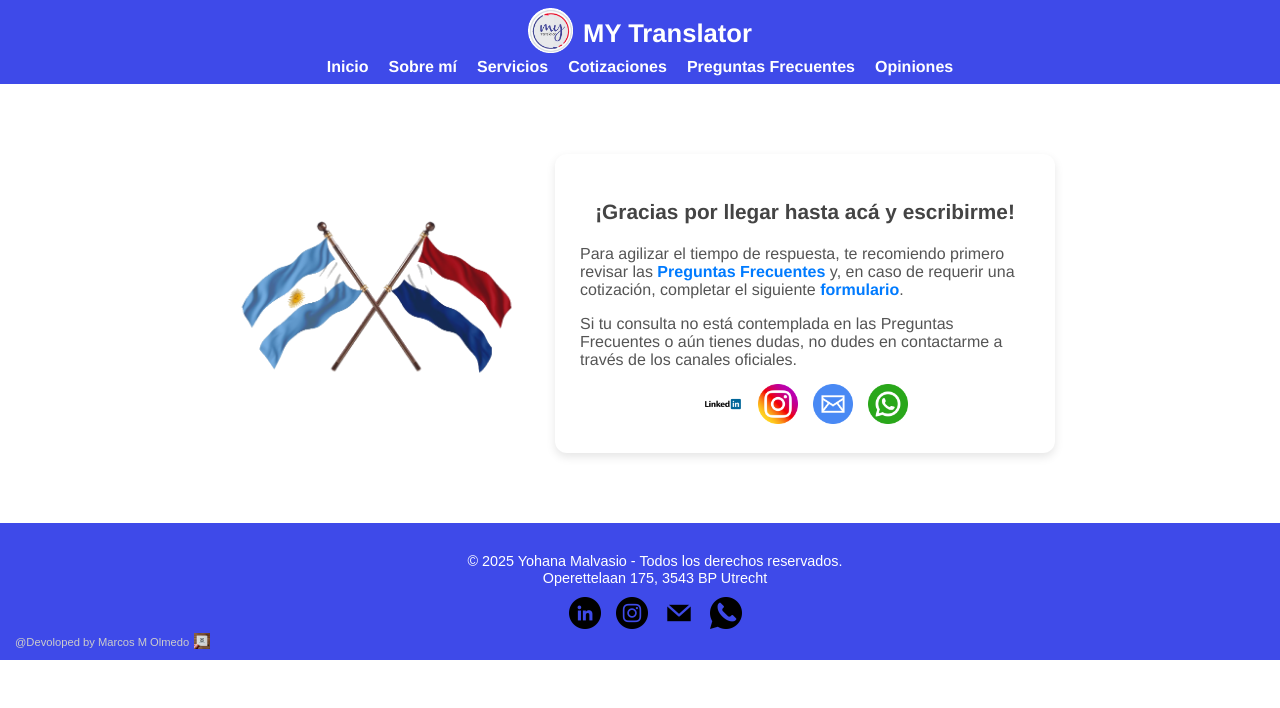
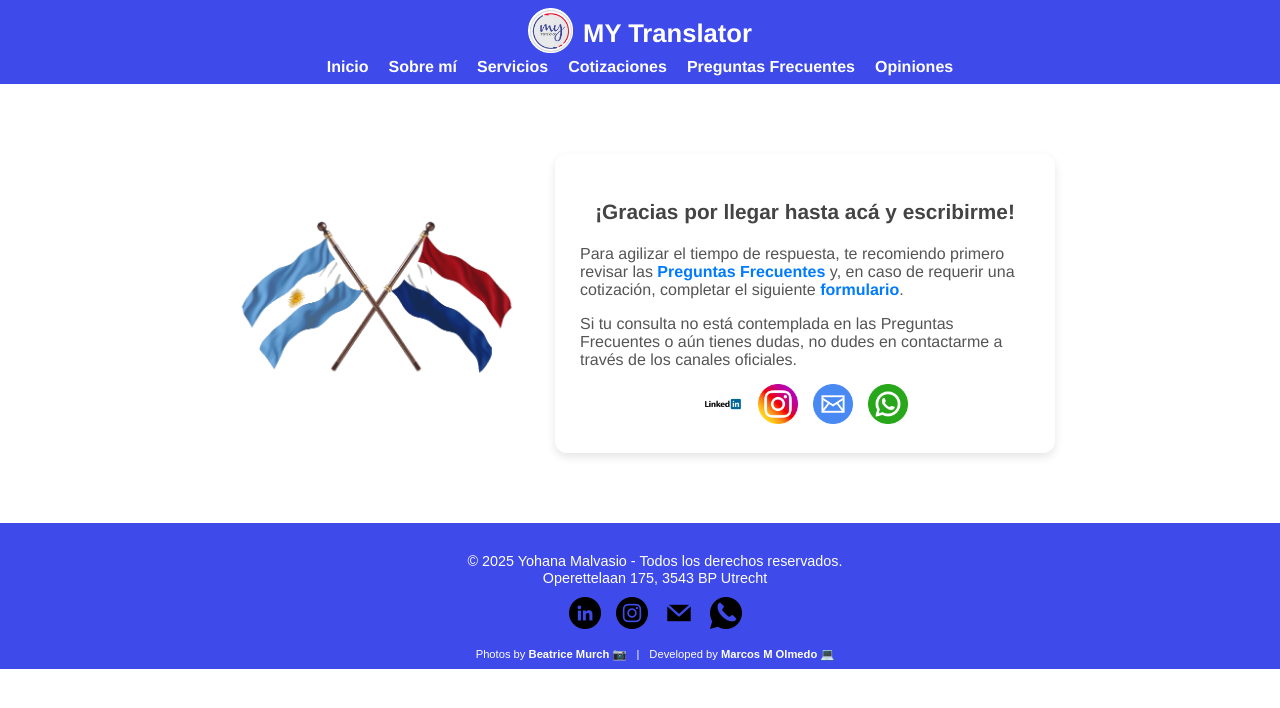
Before and after one commit to MarcosMolmedo/My-Translator, a React (Vite) app: page /contacto in a window 1280 px wide. Shown: the top 708 px of the page. Built offline with nearby package versions, Linux system fonts and the light colour scheme.

Commit message:
Unifica estilo de enlaces en developer-seal, elimina subrayado, corrige visibilidad y añade padding superior

```diff
--- a/src/Styles/Footer.css
+++ b/src/Styles/Footer.css
@@ -56,23 +56,25 @@
 }
 
 /* 🔹 Sello del desarrollador */
+
+/* 🔹 Contenedor general con espaciado */
 .developer-seal {
-  font-size: 0.7rem;
-  color: #cccccc;
-  display: flex;
-  align-items: center;
-  gap: 5px;
-}
-.developer-seal img {
-  width: 16px;  /* Ajusta el tamaño de la imagen */
-  height: 16px; /* Mantiene la proporción */
-  transition: transform 0.3s ease, opacity 0.3s ease;
+  padding-top: 15px; /* ✅ esto separa todo del contenido superior */
 }
 
-.developer-seal img:hover {
-  transform: scale(1.2); /* Efecto de hover */
-  opacity: 0.9;
+/* 🔹 Estilos de los enlaces del sello */
+.developer-seal a {
+  color: white;
+  text-decoration: none;
+  font-weight: bold;
 }
+
+.developer-seal a:hover {
+  color: #cccccc;
+  text-decoration: underline;
+}
+
+
 
 /* 🔹 Ajustes para pantallas pequeñas */
 @media (max-width: 426px) {
--- a/src/components/Footer.jsx
+++ b/src/components/Footer.jsx
@@ -35,11 +35,33 @@
           </li>
         </ul>
         <div className="developer-seal">
-          <span>@Devoloped by Marcos M Olmedo</span>
-          <a href="https://www.linkedin.com/in/marcos-manuel-olmedo/" target="_blank" rel="noopener noreferrer">
-            <img src={MarcosLogo} alt="Logo Marcos M Olmedo" />
-          </a>
-        </div>
+  <span>
+    Photos by{" "}
+    <a
+      href="https://www.murchstudio.com/"
+      target="_blank"
+      rel="noopener noreferrer"
+    >
+      Beatrice Murch 📷
+    </a>
+  </span>
+
+  <span style={{ margin: "0 10px" }}>|</span>
+
+  <span>
+    Developed by{" "}
+    <a
+      href="https://www.linkedin.com/in/marcos-manuel-olmedo/"
+      target="_blank"
+      rel="noopener noreferrer"
+      title="Perfil de LinkedIn de Marcos M. Olmedo"
+    >
+      Marcos M Olmedo 💻
+    </a>
+  </span>
+</div>
+
+
       </div>
     </footer>
   );
```
